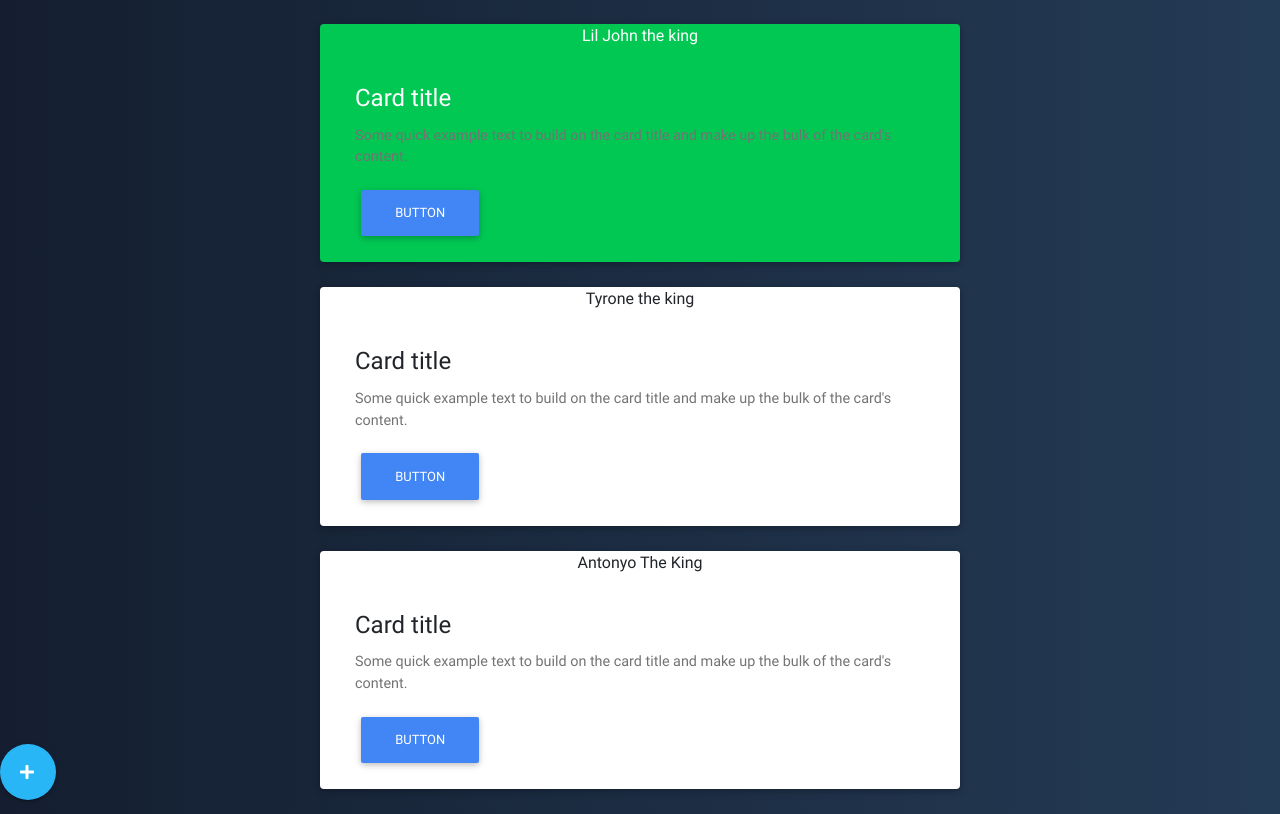
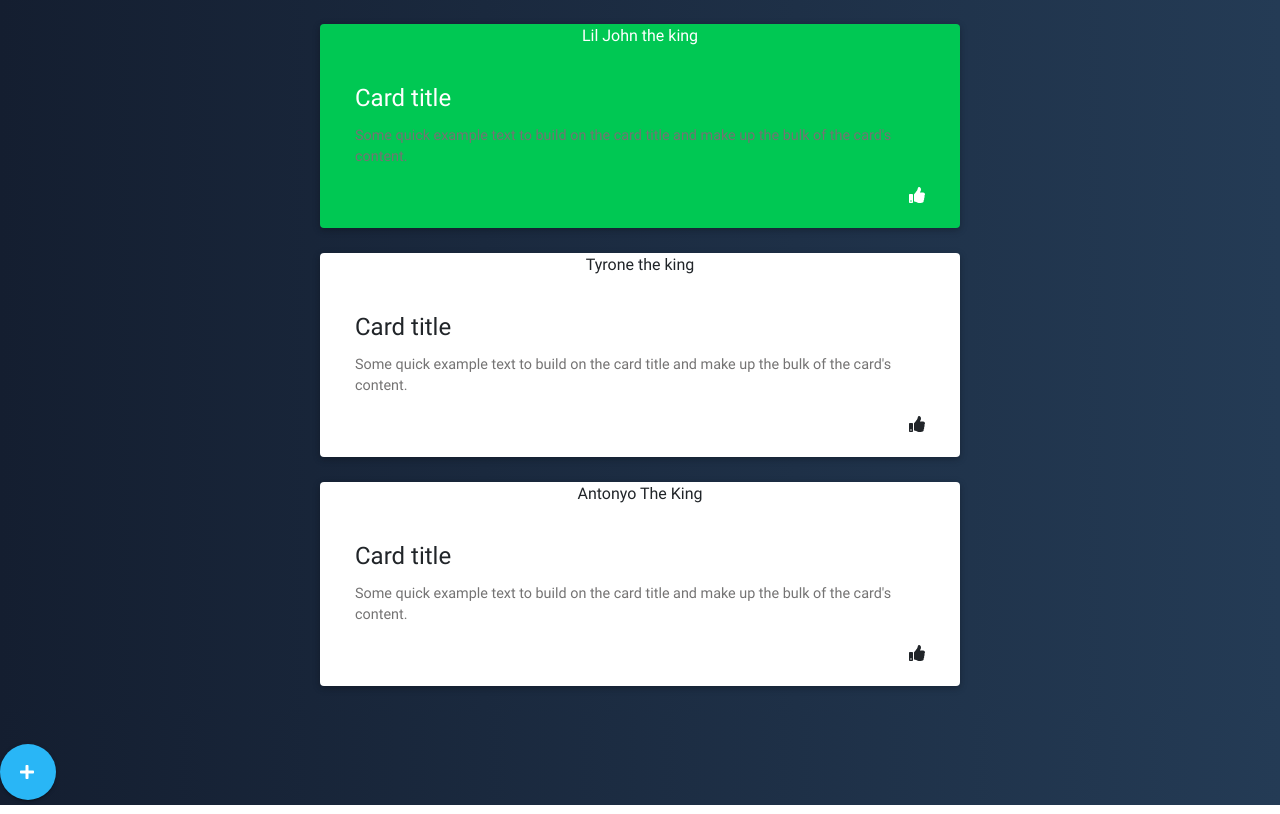
Before and after one commit to ramigoldvarg/RAAList, a website: page public/index.html in a window 1280 px wide. Drawn offline with nearby package versions, Linux system fonts and the light colour scheme; no server answers.

Commit message:
jake is an ass hole

```diff
--- a/public/app.js
+++ b/public/app.js
@@ -24,6 +24,11 @@ myApp.directive('mySongCard', function() {
             songInfo: '=',
             index: '='
         },
+         link: function ($scope, element, attrs) {
+            $scope.songLiked = function(songIndex) {
+
+            }
+        },
         templateUrl: 'song-card.html'
     };
 });
--- a/public/index.css
+++ b/public/index.css
@@ -30,3 +30,8 @@ body{
     height: 56px;
     margin-left: 35%;
 }
+
+.like {
+    float: right;
+    cursor: pointer;
+}
--- a/public/song-card.html
+++ b/public/song-card.html
@@ -7,6 +7,8 @@
         <h4 class="card-title">Card title</h4>
         <!--Text-->
         <p class="card-text">Some quick example text to build on the card title and make up the bulk of the card's content.</p>
-        <a href="#" class="btn btn-primary">Button</a>
+        <div class="like">
+            <i ng-click="likeSong(index)" class="fas fa-thumbs-up"></i>
+        </div>
     </div>
 </div>
```
